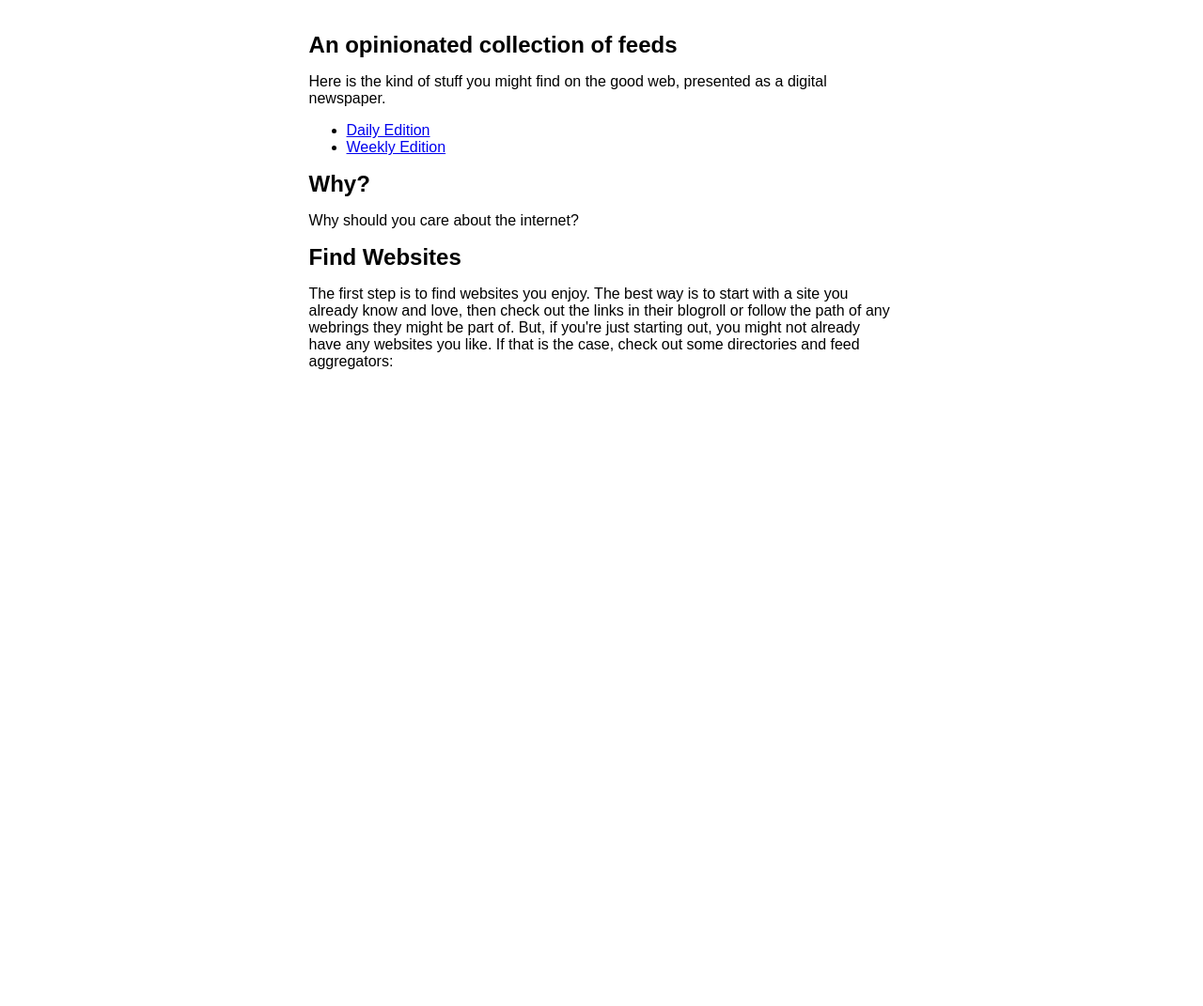
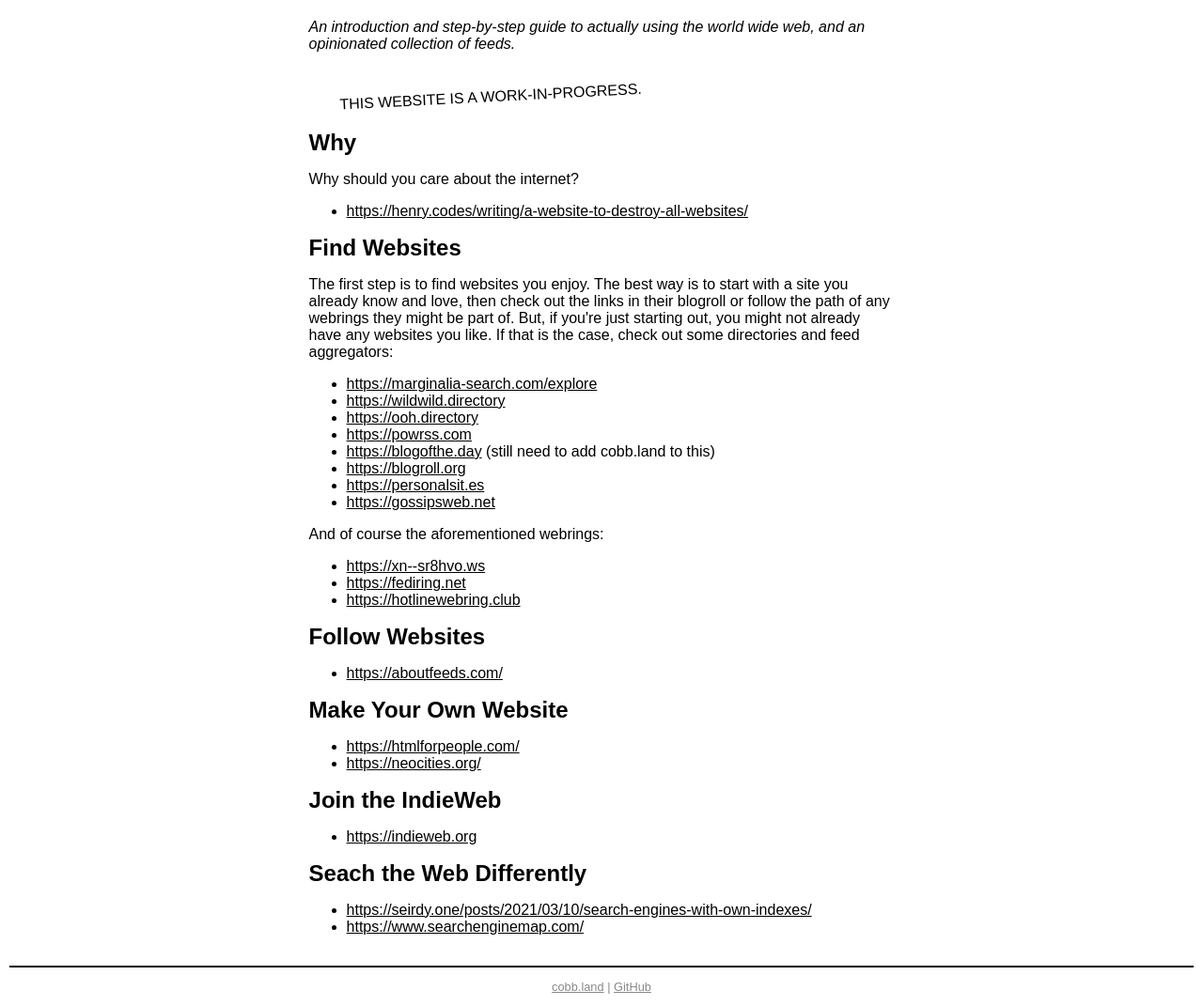
Before and after one commit to cobbland/the-good-web, a website: page index.html in a window 1280 px wide. Shown: the part 140-1211 px from the top of the page at 94% size. Before the commit the page ends 800 px from the top, so only its background shows below. Drawn offline with Linux system fonts and the light colour scheme.

Commit message:
Update styles and footer

```diff
--- a/index.html
+++ b/index.html
@@ -24,21 +24,56 @@
         </div>
 
         <div id="tgw-content">
-            <h2>An opinionated collection of feeds</h2>
-            <p>Here is the kind of stuff you might find on the good web, presented as a digital newspaper.</p>
-            <ul>
-                <li><a href="/daily">Daily Edition</a></li>
-                <li><a href="/weekly">Weekly Edition</a></li>
-            </ul>
+<p class="subtitle">An introduction and step-by-step guide to actually using the world wide web, and an opinionated collection of feeds.</p>
+<p class="under-construction">This website is a work-in-progress.</p>
+<h2 id="why">Why</h2>
+<p>Why should you care about the internet?</p>
+<ul>
+<li><a href="https://henry.codes/writing/a-website-to-destroy-all-websites/">https://henry.codes/writing/a-website-to-destroy-all-websites/</a></li>
+</ul>
+<h2 id="find-websites">Find Websites</h2>
+<p>The first step is to find websites you enjoy. The best way is to start with a site you already know and love, then check out the links in their blogroll or follow the path of any webrings they might be part of. But, if you&#39;re just starting out, you might not already have any websites you like. If that is the case, check out some directories and feed aggregators:</p>
+<ul>
+<li><a href="https://marginalia-search.com/explore">https://marginalia-search.com/explore</a></li>
+<li><a href="https://wildwild.directory">https://wildwild.directory</a></li>
+<li><a href="https://ooh.directory">https://ooh.directory</a></li>
+<li><a href="https://powrss.com">https://powrss.com</a></li>
+<li><a href="https://blogofthe.day">https://blogofthe.day</a> (still need to add cobb.land to this)</li>
+<li><a href="https://blogroll.org">https://blogroll.org</a></li>
+<li><a href="https://personalsit.es">https://personalsit.es</a></li>
+<li><a href="https://gossipsweb.net">https://gossipsweb.net</a></li>
+</ul>
+<p>And of course the aforementioned webrings:</p>
+<ul>
+<li><a href="https://xn--sr8hvo.ws">https://xn--sr8hvo.ws</a></li>
+<li><a href="https://fediring.net">https://fediring.net</a></li>
+<li><a href="https://hotlinewebring.club">https://hotlinewebring.club</a></li>
+</ul>
+<h2 id="follow-websites">Follow Websites</h2>
+<ul>
+<li><a href="https://aboutfeeds.com/">https://aboutfeeds.com/</a></li>
+</ul>
+<h2 id="make-your-own-website">Make Your Own Website</h2>
+<ul>
+<li><a href="https://htmlforpeople.com/">https://htmlforpeople.com/</a></li>
+<li><a href="https://neocities.org/">https://neocities.org/</a></li>
+</ul>
+<h2 id="join-the-indieweb">Join the IndieWeb</h2>
+<ul>
+<li><a href="https://indieweb.org">https://indieweb.org</a></li>
+</ul>
+<h2 id="seach-the-web-differently">Seach the Web Differently</h2>
+<ul>
+<li><a href="https://seirdy.one/posts/2021/03/10/search-engines-with-own-indexes/">https://seirdy.one/posts/2021/03/10/search-engines-with-own-indexes/</a></li>
+<li><a href="https://www.searchenginemap.com/">https://www.searchenginemap.com/</a></li>
+</ul>
 
-            <h2>Why?</h2>
-            <p>Why should you care about the internet?</p>
-
-            <h2>Find Websites</h2>
-
-            <p>The first step is to find websites you enjoy. The best way is to start with a site you already know and love, then check out the links in their blogroll or follow the path of any webrings they might be part of. But, if you're just starting out, you might not already have any websites you like. If that is the case, check out some directories and feed aggregators:</p>
         </div>
     </section>
 
+    <footer>
+        <p><a href="https://cobb.land">cobb.land</a> | <a href="https://github.com/cobbland/the-good-web">GitHub</a></p>
+    </footer>
+
 </body>
 </html>
--- a/styles/styles.css
+++ b/styles/styles.css
@@ -5,7 +5,12 @@
 }
 
 body {
-    font-family: Arial, Helvetica, sans-serif
+    font-family: Arial, Helvetica, sans-serif;
+    min-height: 100vh;
+    margin: 0;
+    padding: 0.6rem;
+    display: flex;
+    flex-direction: column;
 }
 
 h1 {
@@ -17,7 +22,6 @@ h1 {
 }
 
 h1 a {
-    color: black;
     text-decoration: none;
 }
 
@@ -26,7 +30,6 @@ h2 {
 }
 
 h2 a {
-    color: black;
     text-decoration: none;
     text-transform: capitalize;
 }
@@ -36,16 +39,36 @@ h2 a:hover::after {
     font-size: 0.8em;
 }
 
+a {
+    color: black;
+}
+
+footer {
+    width: 100%;
+    margin-top: auto;
+    text-align: center;
+    font-size: 0.8em;
+    color: #00000077;
+    border-top: 2px solid black;
+    margin-bottom: -0.6rem;
+}
+
+footer a {
+    color: #00000077;
+}
+
 #tgw-heading p {
     text-align: center;
     font-size: 0.8em;
 }
 
 #tgw-content {
-    margin-top: 3rem;
     max-width: 70ch;
-    margin-left: auto;
-    margin-right: auto;
+    margin: 2rem auto;
+}
+
+#tgw-content a:visited {
+    color: #888888;
 }
 
 #nav {
@@ -107,6 +130,16 @@ h2 a:hover::after {
     color: black;
 }
 
+.subtitle {
+    font-style: italic;
+}
+
+.under-construction {
+    text-transform: uppercase;
+    transform: rotate(-3deg);
+    margin: 2rem;
+}
+
 .topic {
     width: 100%;
 }
@@ -116,13 +149,8 @@ h2 a:hover::after {
     border-top: 1px solid black;
 }
 
-.issue-info a {
-    color: black;
-}
-
 .feed-name a {
     text-decoration: none;
-    color: black;
 }
 
 .feed-name a:hover {
@@ -141,7 +169,6 @@ h2 a:hover::after {
     gap: 0.2em;
     justify-content: space-between;
     align-items: center;
-    color: black;
     text-decoration: none;
 }
 
@@ -186,10 +213,6 @@ h2 a:hover::after {
     content: "]";
 }
 
-.today {
-    font-weight: bold;
-}
-
 @media (min-width: 800px) {
     #tgw-heading {
         padding-top: 0.4rem;
```
Also changed, not shown: daily/index.html (+54 -45 lines), opinionated/index.html (+5 -1 lines), weekly/index.html (+3 -1 lines).
